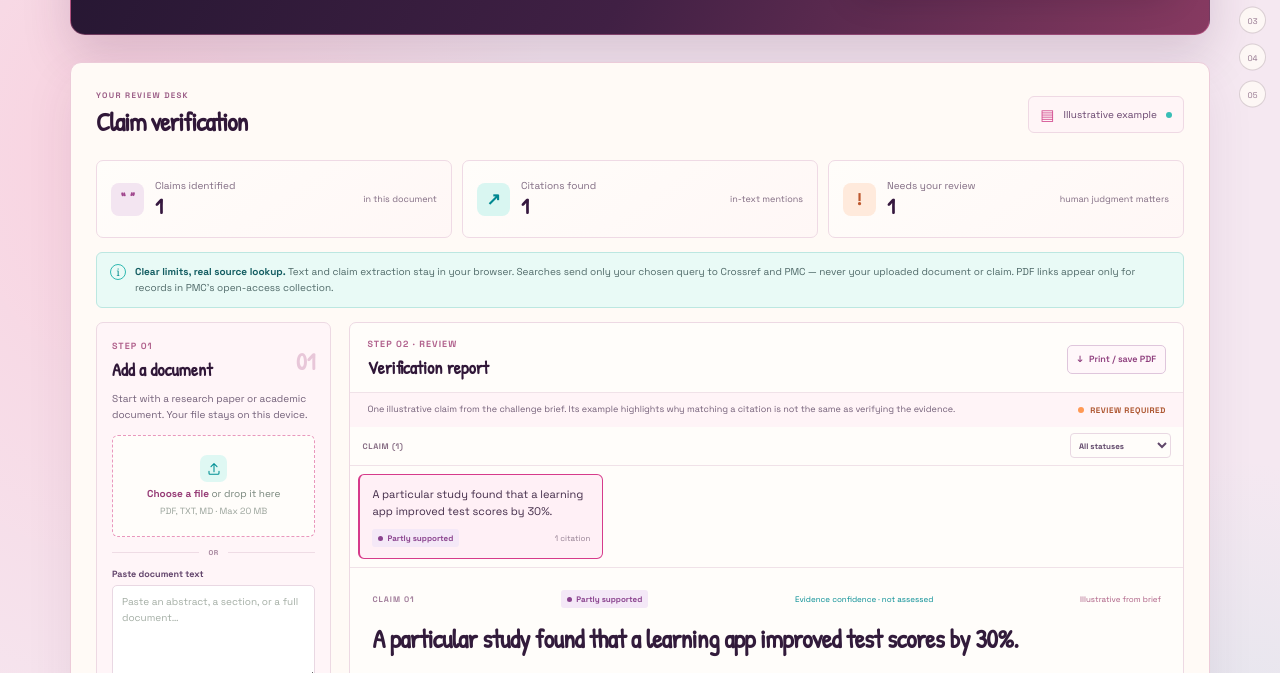
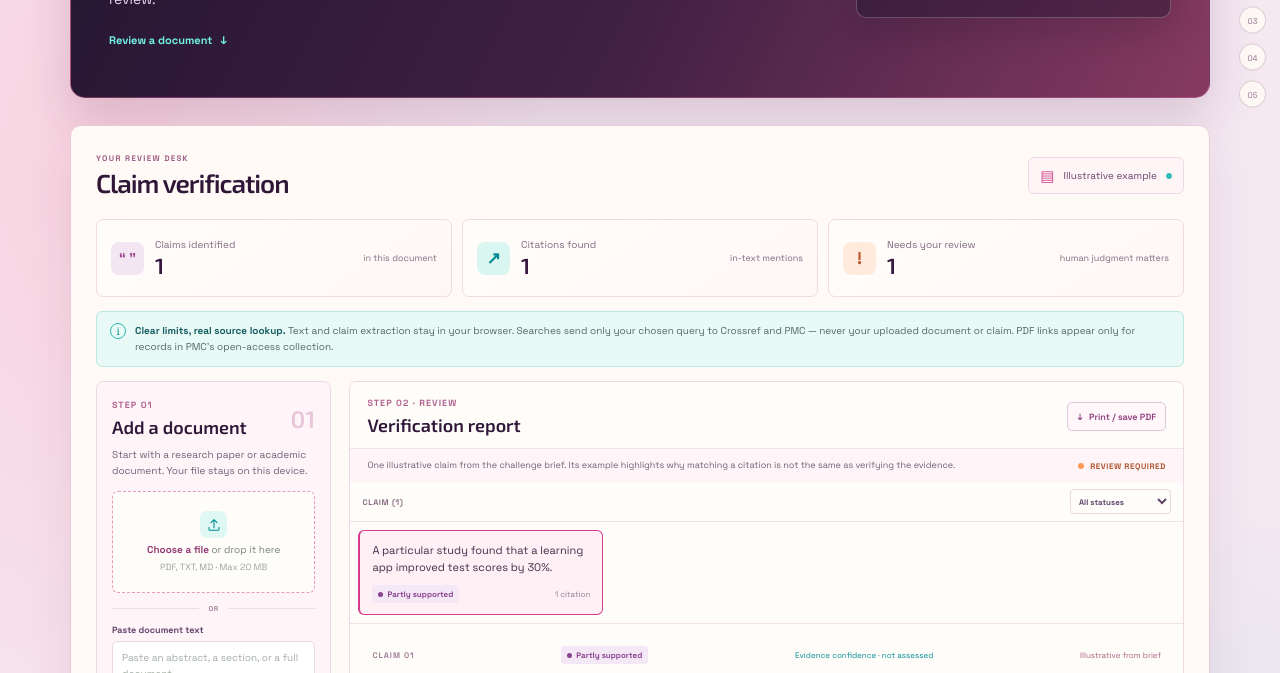
Before and after one commit to prianshuraj/Cite-Verify, a plain HTML site: page index.html in a window 1280 px wide. Shown: the part 380-1053 px from the top of the page. Drawn offline with Linux system fonts and the light colour scheme.

Commit message:
Replace Patrick Hand with Exo 2 (#7)
Co-authored-by: Copilot <223556219+Copilot@users.noreply.github.com>

```diff
--- a/style.css
+++ b/style.css
@@ -1,8 +1,16 @@
 @font-face {
-  font-family: 'Patrick Hand';
-  src: url('assets/fonts/patrick-hand-regular.ttf') format('truetype');
+  font-family: 'Exo 2';
+  src: url('assets/fonts/exo2-variable.ttf') format('truetype');
   font-style: normal;
-  font-weight: 400;
+  font-weight: 100 900;
+  font-display: swap;
+}
+
+@font-face {
+  font-family: 'Exo 2';
+  src: url('assets/fonts/exo2-italic-variable.ttf') format('truetype');
+  font-style: italic;
+  font-weight: 100 900;
   font-display: swap;
 }
 
@@ -18,7 +26,7 @@
   --line: #e5e9e1;
   --amber: #a26b28;
   --amber-soft: #fbf2df;
-  --display-font: 'Patrick Hand', 'Space Grotesk', 'Segoe UI', sans-serif;
+  --display-font: 'Exo 2', 'Space Grotesk', 'Segoe UI', sans-serif;
   --sans: 'Space Grotesk', 'Segoe UI', sans-serif;
 }
 
```
Also changed, not shown: assets/fonts/exo2-italic-variable.ttf (added), assets/fonts/exo2-variable.ttf (added), assets/fonts/patrick-hand-regular.ttf (deleted).
